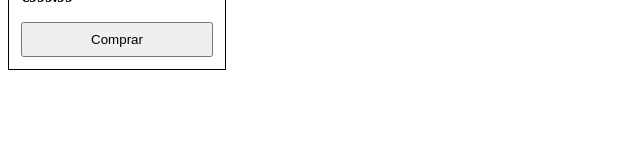
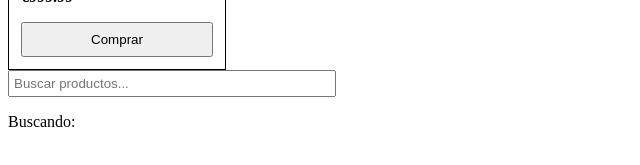
Before and after one commit to Raspalindes/curso-input-output-angular18, an Angular app: page / in a window 1280 px wide. Shown: the part 183-348 px from the top of the page, without its empty margins (0-640 px from the left). Built offline with nearby package versions, Linux system fonts and the light colour scheme.

Commit message:
feat: implement search input component with clear functionality and integrate into app

```diff
--- a/src/app/app.component.html
+++ b/src/app/app.component.html
@@ -3,3 +3,9 @@
   [precio]="999.99"
   (comprar)="alComprar($event)"
 ></app-product-card>
+<app-search-input
+  placeholder="Buscar productos..."
+  (search)="buscar($event)"
+  (clear)="limpiar()"
+></app-search-input>
+<p>Buscando: {{ textoBusqueda }}</p>
--- a/src/app/app.component.ts
+++ b/src/app/app.component.ts
@@ -1,10 +1,11 @@
 import { Component } from '@angular/core';
 import { ProductCardComponent } from "./components/product-card/product-card.component";
+import { SearchInputComponent } from "./components/search-input/search-input.component";
 
 @Component({
   selector: 'app-root',
   standalone: true,
-  imports: [ProductCardComponent],
+  imports: [ProductCardComponent, SearchInputComponent],
   templateUrl: './app.component.html',
   styleUrl: './app.component.css',
 })
@@ -12,4 +13,15 @@ export class AppComponent {
   alComprar(producto: string) {
     alert(`Has comprado: ${producto}`);
   }
+  textoBusqueda = '';
+
+  buscar(texto: string) {
+    this.textoBusqueda = texto;
+    console.log('Buscar:', texto);
+  }
+
+  limpiar() {
+    console.log('Búsqueda limpiada');
+    this.textoBusqueda = '';
+  }
 }
--- /dev/null
+++ b/src/app/components/search-input/search-input.component.css
@@ -0,0 +1,12 @@
+.search-container {
+    margin-bottom: 8px;
+}
+
+.search-input {
+    width: 25%;
+    padding: 4px;
+}
+
+.clear-btn {
+    margin-left: 4px;
+}
--- /dev/null
+++ b/src/app/components/search-input/search-input.component.html
@@ -0,0 +1,12 @@
+<div class="search-container">
+  <input
+    type="text"
+    [placeholder]="placeholder()"
+    [value]="searchText()"
+    (input)="onInput($event)"
+    class="search-input"
+  />
+  @if (searchText()) {
+  <button class="clear-btn" (click)="onClear()">✕</button>
+  }
+</div>
--- /dev/null
+++ b/src/app/components/search-input/search-input.component.ts
@@ -0,0 +1,28 @@
+import { Component, input, output, signal } from '@angular/core';
+
+@Component({
+  selector: 'app-search-input',
+  templateUrl: './search-input.component.html',
+  styleUrls: ['./search-input.component.css'],
+  standalone: true,
+})
+export class SearchInputComponent {
+  placeholder = input<string>('Buscar...');
+
+  search = output<string>();
+  clear = output<void>();
+
+  searchText = signal('');
+
+  onInput(event: Event) {
+    const value = (event.target as HTMLInputElement).value;
+    this.searchText.set(value);
+    this.search.emit(value);
+  }
+
+  onClear() {
+    this.searchText.set('');
+    this.clear.emit();
+    this.search.emit('');
+  }
+}
```
Also changed, not shown: 1 other file (tests, documents, lock files or other folders).
